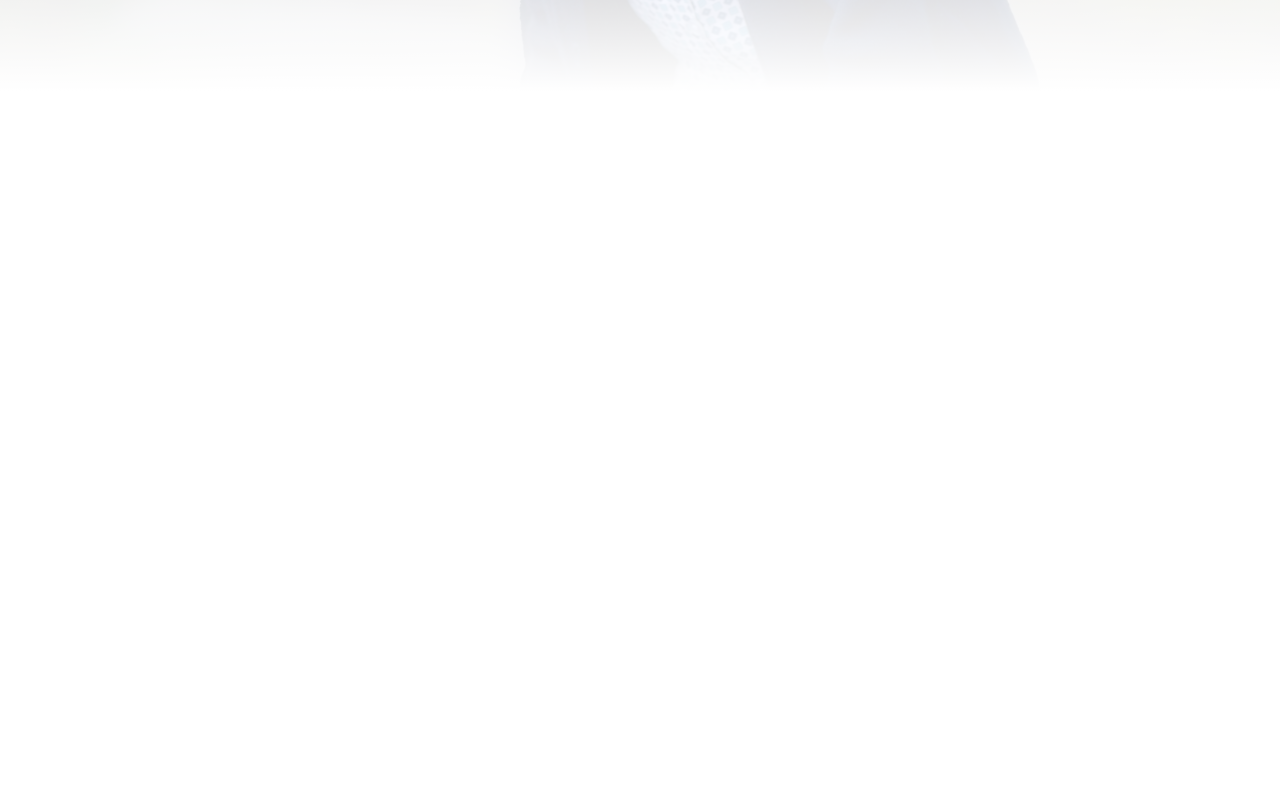
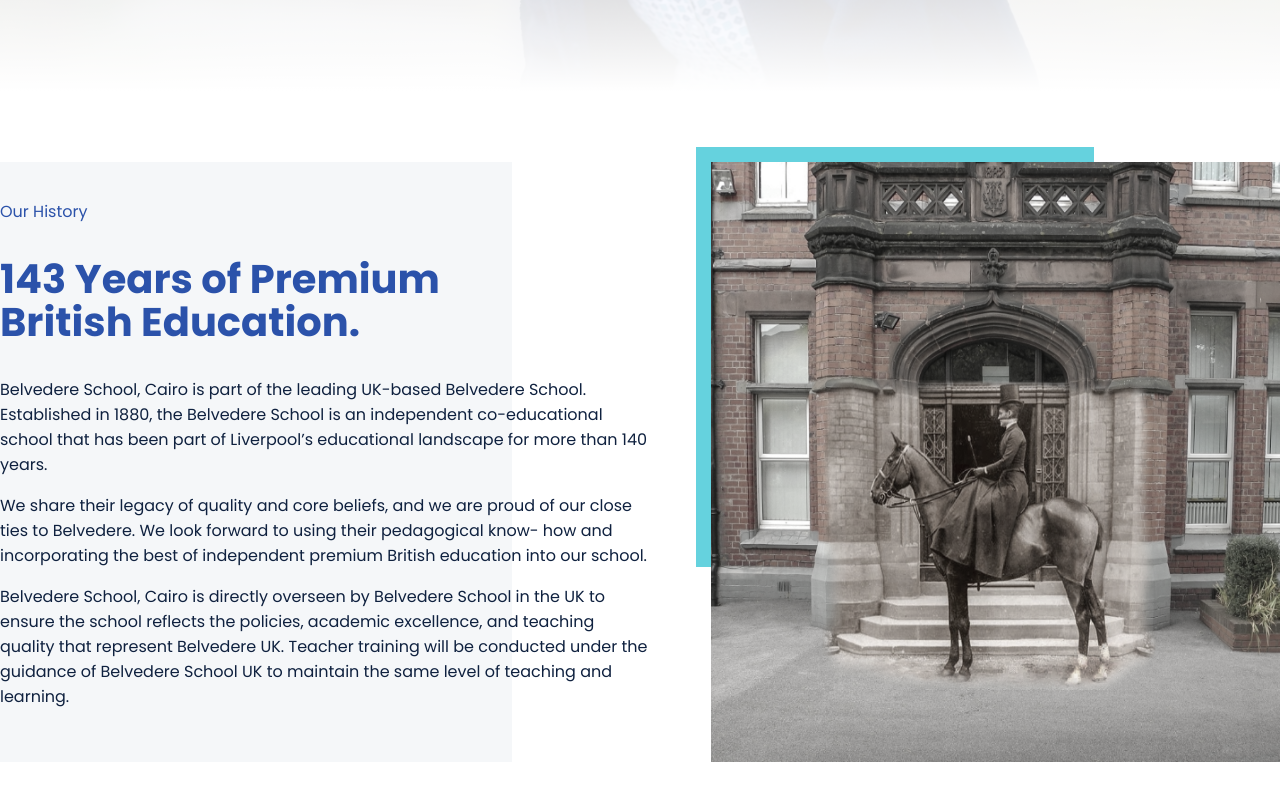
Before and after one commit to Mohamed-4rarh/belvedera-school, a Next.js app: page / in a window 1280 px wide. Shown: the part 708-1508 px from the top of the page. Before the commit the page ends 800 px from the top, so only its background shows below. Built offline with nearby package versions, Linux system fonts and the light colour scheme.

Commit message:
history - home

```diff
--- a/app/globals.css
+++ b/app/globals.css
@@ -12,3 +12,9 @@
 ul {
   list-style: none;
 }
+
+.container {
+  max-width: 1440px;
+  margin-left: auto;
+  margin-right: auto;
+}
--- a/app/page.jsx
+++ b/app/page.jsx
@@ -1,12 +1,14 @@
 import Image from 'next/image'
 import styles from './page.module.css'
 import Link from 'next/link'
-import Hero from '@/containers/Hero'
+import Hero from '@/containers/home/Hero'
+import History from '@/containers/home/History'
 
 export default function Home() {
   return(
     <>
       <Hero />
+      <History />
     </>
   )
 }
--- /dev/null
+++ b/containers/home/History.jsx
@@ -0,0 +1,27 @@
+import Image from 'next/image'
+import React from 'react'
+import '@/styles/history.css'
+
+export default function History() {
+  return (
+    <section className='history__section'>
+        <div className='container'>
+            <div className='history__content'>
+                <span>Our History</span>
+                <h2>143 Years of Premium <br /> British Education.</h2>
+                <p>Belvedere School, Cairo is part of the leading UK-based Belvedere School. Established in 1880, the Belvedere School is an independent co-educational school that has been part of Liverpool’s educational landscape for more than 140 years.</p>
+                <p>We share their legacy of quality and core beliefs, and we are proud of our close ties to Belvedere. We look forward to using their pedagogical know- how and incorporating the best of independent premium British education into our school.</p>
+                <p>Belvedere School, Cairo is directly overseen by Belvedere School in the UK to ensure the school reflects the policies, academic excellence, and teaching quality that represent Belvedere UK. Teacher training will be conducted under the guidance of Belvedere School UK to maintain the same level of teaching and learning.</p>
+            </div>
+            <div className='history__image'>
+                <Image
+                    src={'/history.jpg'}
+                    fill
+                    unoptimized
+                    className='history-image'
+                />
+            </div>
+        </div>
+    </section>
+  )
+}
--- /dev/null
+++ b/styles/history.css
@@ -0,0 +1,67 @@
+.history__section {
+    margin-top: 70px;
+    margin-bottom: 100px;
+    position: relative;
+}
+
+.history__section::before {
+    position: absolute;
+    content: '';
+    top: 0;
+    left: 0;
+    width: 40%;
+    height: 100%;
+    background-color: #F5F7F9;
+    z-index: -1;
+}
+
+.history__section .container {
+    display: flex;
+    justify-content: center;
+    gap: 60px;
+    align-items: center;
+}
+
+.history__section .history__content::before {
+
+}
+
+.history__section .history__content span {
+    font-size: 16px;
+    color: #2B52AA;
+    font-weight: 400;
+}
+
+.history__section .history__content h2 {
+    font-size: 40px;
+    font-weight: bold;
+    color: #2B52AA;
+    line-height: 43px;
+}
+
+.history__section .history__content p {
+    font-size: 16px;
+    font-weight: 400;
+    color: #0F213F;
+    max-width: 800px;
+}
+
+.history__section .history__image {
+    width: 700px;
+    height: 600px;
+    position: relative;
+}
+
+.history__section .history__image::before {
+    position: absolute;
+    content: '';
+    width: 70%;
+    height: 70%;
+    top: -15px;
+    left: -15px;
+    background-color: #65D2DE;
+}
+
+.history-image {
+    filter: grayscale(0.8);
+}
```
Also changed, not shown: containers/home/Hero.jsx (renamed from containers/Hero.jsx), public/history.jpg (added).
